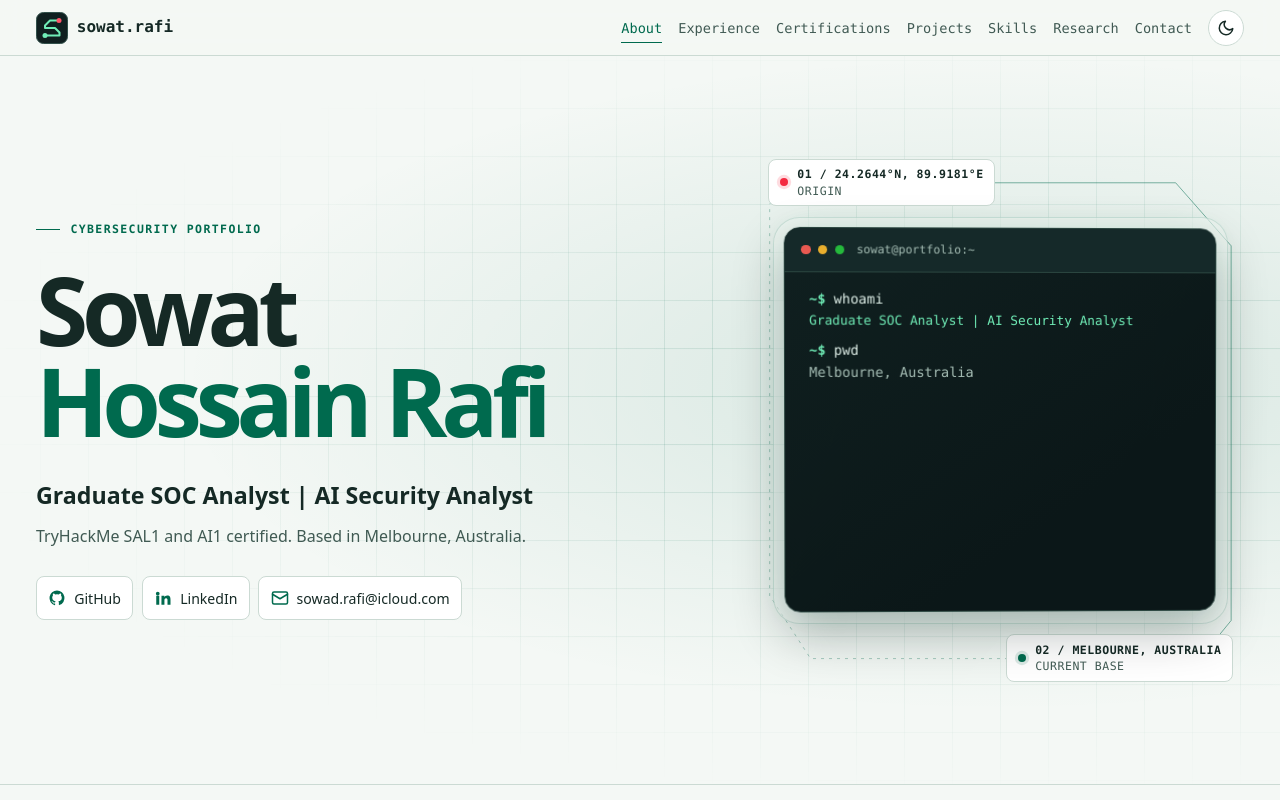
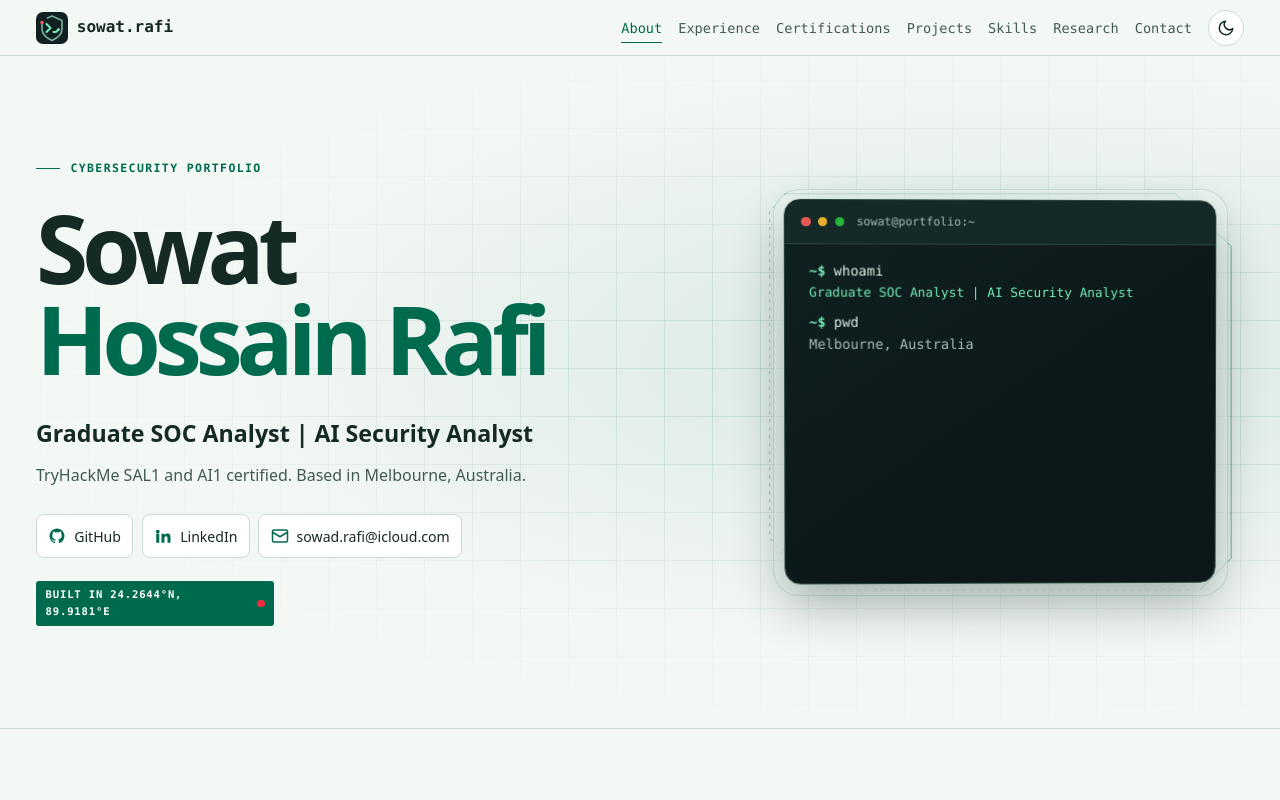
Before and after one commit to SowatRafi/noborotno_09_portfolio, a React (Vite) app: page / in a window 1280 px wide. Shown: the top 800 px of the page. Built offline with nearby package versions, Linux system fonts and the light colour scheme.

Commit message:
Use defender logo, restore coordinates chip, and flatten skills hover

```diff
--- a/index.html
+++ b/index.html
@@ -16,7 +16,7 @@
     />
     <meta name="author" content="Sowat Hossain Rafi" />
     <link rel="canonical" href="https://sowatrafi.github.io/noborotno_09_portfolio/" />
-    <link rel="icon" type="image/svg+xml" href="/favicon.svg" />
+    <link rel="icon" type="image/svg+xml" href="/src/assets/defender-mark.svg" />
 
     <!-- Match the browser chrome to the active theme on mobile -->
     <meta name="theme-color" media="(prefers-color-scheme: dark)" content="#091313" />
--- a/src/components/Header.tsx
+++ b/src/components/Header.tsx
@@ -1,4 +1,5 @@
 import { useState } from 'react'
+import defenderMark from '../assets/defender-mark.svg'
 import { useActiveSection } from '../hooks/useActiveSection'
 import { useTheme } from '../hooks/useTheme'
 
@@ -34,7 +35,7 @@ export function Header() {
     <header className="header">
       <div className="header__inner container">
         <a className="header__brand" href="#top" aria-label="sowat.rafi — back to top">
-          <img src={`${import.meta.env.BASE_URL}favicon.svg`} alt="" width="32" height="32" />
+          <img src={defenderMark} alt="" width="32" height="32" />
           sowat.rafi
         </a>
 
--- a/src/components/HeroSection.tsx
+++ b/src/components/HeroSection.tsx
@@ -87,6 +87,8 @@ export function HeroSection() {
               {profile.email}
             </a>
           </m.div>
+
+          <p className="hero-split__coordinates">BUILT IN {profile.originCoordinates}</p>
         </div>
         <ProfileRail />
       </div>
--- a/src/components/ProfileRail.tsx
+++ b/src/components/ProfileRail.tsx
@@ -1,22 +1,13 @@
-import { profile } from '../data/profile'
 import { Terminal } from './Terminal'
 
 export function ProfileRail() {
   return (
     <aside className="rail" aria-label="Profile">
       <svg className="rail__trace" viewBox="0 0 500 440" preserveAspectRatio="none" fill="none" aria-hidden="true">
-        <path d="M28 20H430L487 73V388L455 420H472" vectorEffect="non-scaling-stroke" />
+        <path d="M28 20H430L487 73V388L455 420" vectorEffect="non-scaling-stroke" />
         <path d="M30 20L13 38V367l42 53h395" vectorEffect="non-scaling-stroke" />
       </svg>
-      <p className="rail__station rail__station--origin">
-        <span>01 / {profile.originCoordinates}</span>
-        <span className="rail__detail">Origin</span>
-      </p>
       <Terminal />
-      <p className="rail__station rail__station--base">
-        <span>02 / {profile.city}</span>
-        <span className="rail__detail">Current base</span>
-      </p>
     </aside>
   )
 }
--- a/src/data/types.ts
+++ b/src/data/types.ts
@@ -19,7 +19,7 @@ export interface Profile {
   readonly summary: readonly string[]
   /** One-line positioning statement for the hero subtitle. */
   readonly tagline: string
-  /** Coordinates of the Bangladesh origin point shown in the hero. */
+  /** Coordinates shown in the hero's “Built in” line. */
   readonly originCoordinates: string
   /** City line for the terminal `pwd` output (no parenthetical). */
   readonly city: string
--- a/src/styles/global.css
+++ b/src/styles/global.css
@@ -454,11 +454,32 @@ a {
   color: var(--accent);
 }
 
+.hero-split__coordinates {
+  display: flex;
+  align-items: center;
+  gap: 0.65rem;
+  width: fit-content;
+  margin: 1.4rem 0 0;
+  padding: 0.32rem 0.6rem;
+  border-radius: 3px;
+  background: var(--flag-green);
+  color: #fff;
+  font: 600 0.66rem / 1.65 var(--font-mono);
+  letter-spacing: 0.08em;
+}
+
+.hero-split__coordinates::after {
+  flex: 0 0 0.48rem;
+  height: 0.48rem;
+  border-radius: 50%;
+  background: var(--flag-red);
+  content: '';
+}
+
 .rail {
   position: relative;
   isolation: isolate;
-  display: grid;
-  gap: 0.65rem;
+  padding-block: 0.9rem;
   width: min(100%, 31rem);
   justify-self: center;
 }
@@ -476,47 +497,6 @@ a {
 .rail__trace path + path {
   stroke-dasharray: 3 5;
   stroke-opacity: 0.32;
-}
-
-.rail__station {
-  display: grid;
-  grid-template-columns: auto minmax(0, 1fr);
-  align-items: center;
-  gap: 0.05rem 0.6rem;
-  justify-self: start;
-  margin: 0 0.7rem;
-  padding: 0.4rem 0.65rem;
-  border: 1px solid var(--border);
-  border-radius: var(--radius);
-  background: var(--bg-raised);
-  color: var(--text);
-  font: 600 0.72rem / 1.4 var(--font-mono);
-  letter-spacing: 0.045em;
-  text-transform: uppercase;
-}
-
-.rail__station::before {
-  grid-row: span 2;
-  width: 0.5rem;
-  height: 0.5rem;
-  border-radius: 50%;
-  background: var(--accent);
-  box-shadow: 0 0 0 0.2rem var(--hero-grid);
-  content: '';
-}
-
-.rail__station--origin::before {
-  background: var(--flag-red);
-  box-shadow: 0 0 0 0.2rem var(--flag-red-soft);
-}
-
-.rail__station--base {
-  justify-self: end;
-}
-
-.rail__detail {
-  color: var(--text-muted);
-  font-weight: 400;
 }
 
 @media (max-width: 820px) {
@@ -1221,7 +1201,6 @@ a {
 
 @media (hover: hover) and (prefers-reduced-motion: no-preference) {
   .card,
-  .skill-group,
   .cert {
     transition:
       box-shadow 0.22s ease-out,
@@ -1229,7 +1208,6 @@ a {
   }
 
   .card:hover,
-  .skill-group:hover,
   .cert:hover {
     box-shadow: var(--shadow-lift), var(--glow);
     border-color: var(--panel-border);
--- a/src/styles/tokens.css
+++ b/src/styles/tokens.css
@@ -26,7 +26,7 @@
   --text: #e9f5f0;
   --text-muted: #a2b9b4;
 
-  /* Mint and bottle green pair with flag red at the Bangladesh endpoint. */
+  /* Mint and bottle green pair with flag red in the coordinates chip. */
   --accent: #70edb7;
   --accent-contrast: #04231a;
   --brand-blue: #047857;
@@ -35,7 +35,7 @@
   --hero-glow: color-mix(in srgb, var(--accent) 12%, transparent);
 
   --flag-red: #f42a41;
-  --flag-red-soft: rgba(244, 42, 65, 0.3);
+  --flag-green: #006a4e;
 
   --badge-done-bg: rgba(16, 185, 129, 0.13);
   --badge-done-text: #6ee7b7;
@@ -86,7 +86,6 @@
   --brand-blue-soft: rgba(6, 95, 70, 0.18);
 
   --flag-red: #f42a41;
-  --flag-red-soft: rgba(244, 42, 65, 0.16);
 
   --badge-done-bg: rgba(4, 120, 87, 0.1);
   --badge-done-text: #047857;
@@ -120,7 +119,6 @@
     --brand-blue-soft: rgba(6, 95, 70, 0.18);
 
     --flag-red: #f42a41;
-    --flag-red-soft: rgba(244, 42, 65, 0.16);
 
     --badge-done-bg: rgba(4, 120, 87, 0.1);
     --badge-done-text: #047857;
```
Also changed, not shown: public/favicon.svg (deleted), src/assets/defender-mark.svg (added).
